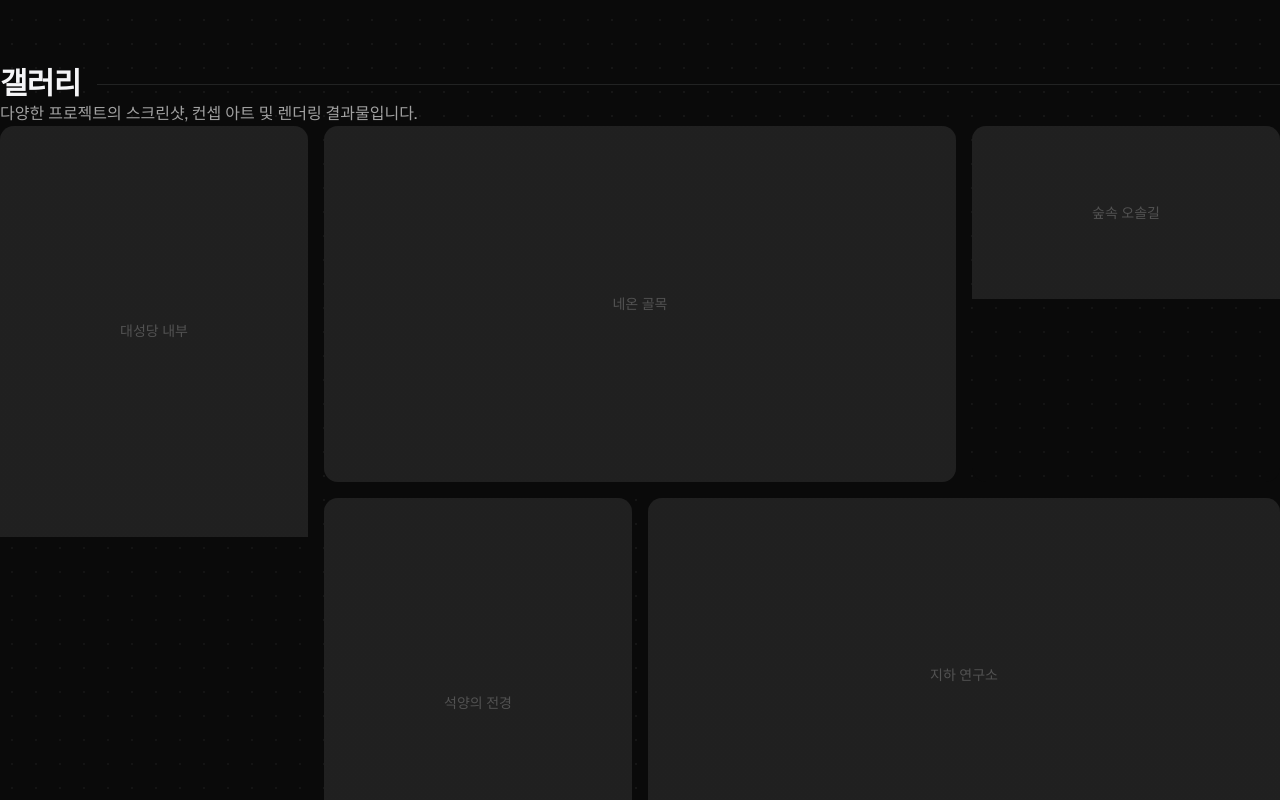
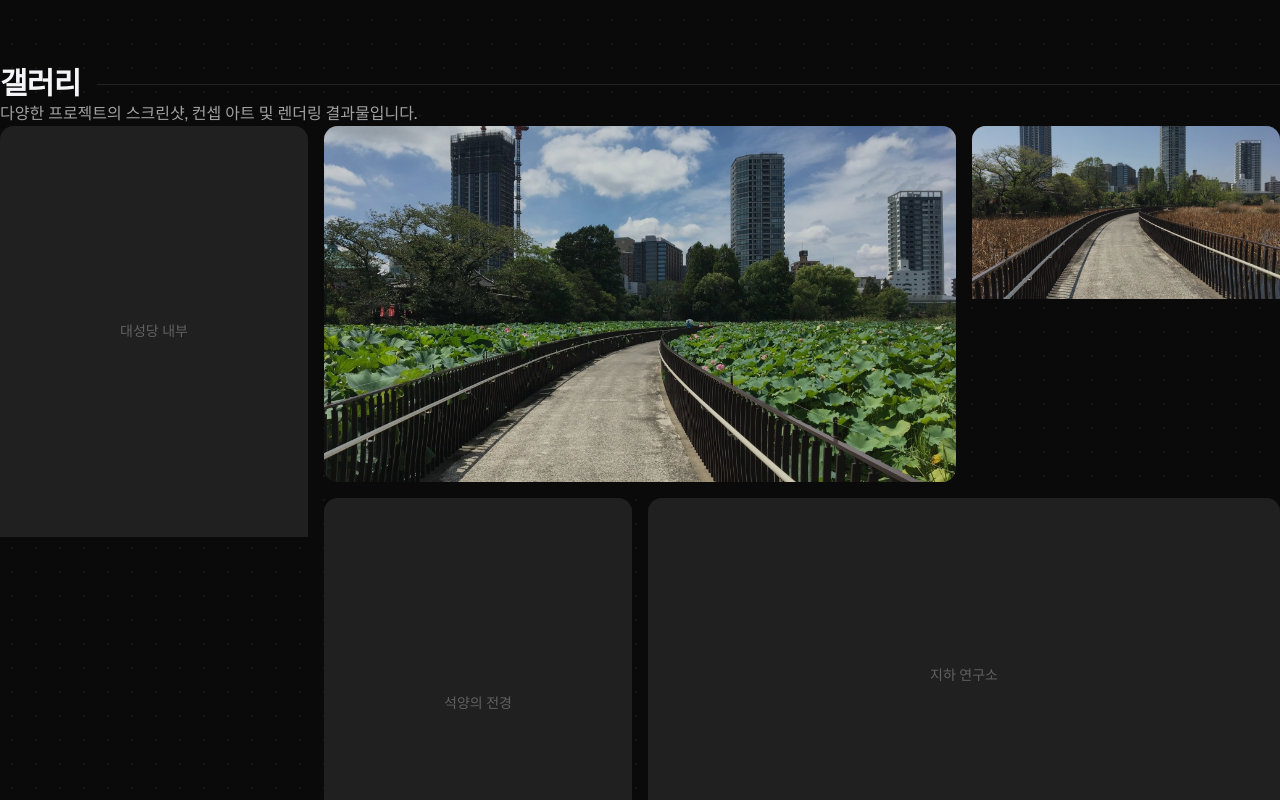
Before and after one commit to LAii980514/Portfolio, a Next.js app: page / in a window 1280 px wide. Shown: the part 3400-4200 px from the top of the page. Built offline with nearby package versions, Linux system fonts and the light colour scheme.

Commit message:
feat: add landscape images to gallery section

```diff
--- a/src/components/portfolio/gallery.tsx
+++ b/src/components/portfolio/gallery.tsx
@@ -5,14 +5,14 @@ import { motion, AnimatePresence } from "framer-motion"
 import { X } from "lucide-react"
 
 const galleryImages = [
-  { id: 1, title: "대성당 내부", aspect: "portrait" },
-  { id: 2, title: "네온 골목", aspect: "landscape" },
-  { id: 3, title: "숲속 오솔길", aspect: "landscape" },
-  { id: 4, title: "석양의 전경", aspect: "portrait" },
-  { id: 5, title: "지하 연구소", aspect: "landscape" },
-  { id: 6, title: "산 정상", aspect: "portrait" },
-  { id: 7, title: "도시 옥상", aspect: "landscape" },
-  { id: 8, title: "고대 유적", aspect: "landscape" },
+  { id: 1, title: "대성당 내부", aspect: "portrait", src: "" },
+  { id: 2, title: "호숫가 공원", aspect: "landscape", src: "/images/gallery_1.jpg" },
+  { id: 3, title: "도심 전경", aspect: "landscape", src: "/images/gallery_2.jpg" },
+  { id: 4, title: "석양의 전경", aspect: "portrait", src: "" },
+  { id: 5, title: "지하 연구소", aspect: "landscape", src: "" },
+  { id: 6, title: "산 정상", aspect: "portrait", src: "" },
+  { id: 7, title: "도시 옥상", aspect: "landscape", src: "" },
+  { id: 8, title: "고대 유적", aspect: "landscape", src: "" },
 ]
 
 export function Gallery() {
@@ -62,11 +62,15 @@ export function Gallery() {
               }`}
             >
               <div
-                className={`w-full bg-gradient-to-br from-secondary to-muted flex items-center justify-center ${
+                className={`w-full bg-gradient-to-br from-secondary to-muted flex items-center justify-center relative ${
                   image.aspect === "portrait" ? "aspect-[3/4]" : "aspect-video"
                 }`}
               >
-                <span className="text-muted-foreground/50 text-sm">{image.title}</span>
+                {image.src ? (
+                  <img src={image.src} alt={image.title} className="absolute inset-0 w-full h-full object-cover" />
+                ) : (
+                  <span className="text-muted-foreground/50 text-sm relative z-10">{image.title}</span>
+                )}
               </div>
 
               {/* Hover overlay */}
@@ -105,9 +109,17 @@ export function Gallery() {
               className="relative max-w-4xl w-full aspect-video bg-gradient-to-br from-secondary to-muted rounded-2xl flex items-center justify-center"
               onClick={(e) => e.stopPropagation()}
             >
-              <span className="text-muted-foreground">
-                {galleryImages.find(img => img.id === selectedImage)?.title}
-              </span>
+              {galleryImages.find((img) => img.id === selectedImage)?.src ? (
+                <img
+                  src={galleryImages.find(img => img.id === selectedImage)?.src}
+                  alt="Gallery full view"
+                  className="absolute inset-0 w-full h-full object-cover rounded-2xl"
+                />
+              ) : (
+                <span className="text-muted-foreground">
+                  {galleryImages.find(img => img.id === selectedImage)?.title}
+                </span>
+              )}
             </motion.div>
 
             <button
```
Also changed, not shown: public/images/gallery_1.jpg (added), public/images/gallery_2.jpg (added).
